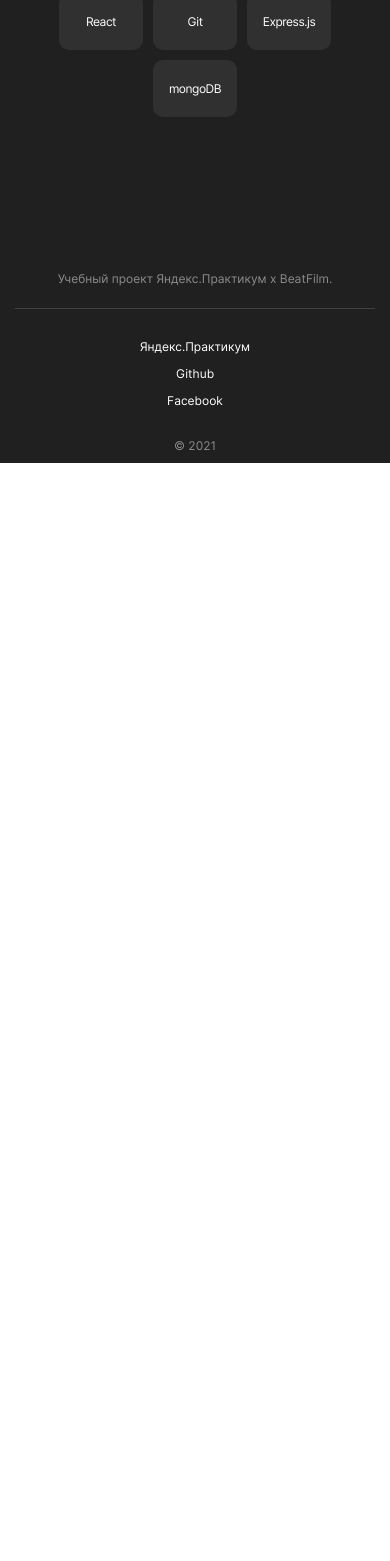
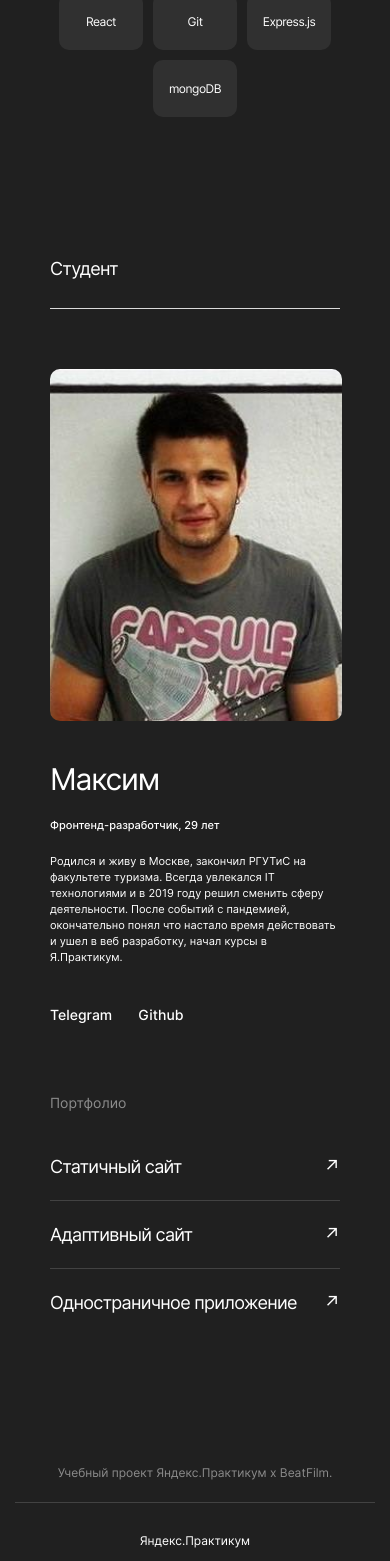
Before and after one commit to SmokenSpanish/movies-explorer-frontend, a React (Create React App) app: page / in a window 390 px wide. Shown: the part 1717-3278 px from the top of the page. Before the commit the page ends 2180 px from the top, so only its background shows below. Built offline with nearby package versions, Linux system fonts and the light colour scheme.

Commit message:
feat: create an adaptive Portfolio

```diff
--- a/src/components/Footer/Footer.css
+++ b/src/components/Footer/Footer.css
@@ -3,7 +3,6 @@
     flex-direction: column;
     align-items: center;
     max-width: 1140px;
-    /*padding: 79px auto 20px;*/
     padding-top: 79px;
     padding-bottom: 20px;
     margin: 0 auto;
--- a/src/components/Main/Main.js
+++ b/src/components/Main/Main.js
@@ -2,6 +2,7 @@ import React from 'react';
 import Promo from "../Promo/Promo";
 import AboutProject from "../AboutProject/AboutProject";
 import Techs from "../Techs/Techs";
+import Portfolio from "../Portfolio/Portfolio";
 
 export default function Main() {
   return (
@@ -9,6 +10,7 @@ export default function Main() {
       <Promo/>
       <AboutProject/>
       <Techs/>
+      <Portfolio/>
     </main>
   )
 }
--- a/src/components/Portfolio/Portfolio.css
+++ b/src/components/Portfolio/Portfolio.css
@@ -0,0 +1,257 @@
+.portfolio__container {
+    display: flex;
+    flex-direction: column;
+    max-width: 1140px;
+    margin: 0 auto;
+    padding: 110px 0 105px;
+  }
+
+  .portfolio__title {
+    font-size: 22px;
+    font-weight: 400;
+    line-height: 27px;
+    letter-spacing: -0.04em;
+    color: #ffffff;
+    width: 100%;
+    padding-bottom: 23px;
+    border-bottom: 1px solid #dadada;
+    margin: 0;
+  }
+
+  .about {
+    display: flex;
+    flex-direction: row;
+    justify-content: space-between;
+    padding: 66px 0 101px;
+  }
+
+  .about__name {
+    font-size: 50px;
+    font-weight: 400;
+    line-height: 58px;
+    letter-spacing: -0.04em;
+    color: #ffffff;
+    margin: 0 0 18px;
+  }
+
+  .about__profession {
+    font-size: 18px;
+    font-weight: 500;
+    line-height: 20px;
+    color: #ffffff;
+    margin: 0 0 26px;
+  }
+
+  .about__bio {
+    font-size: 14px;
+    font-weight: 400;
+    line-height: 22px;
+    color: #ffffff;
+    max-width: 600px;
+    margin: 0 0 99px;
+  }
+
+  .about__photo {
+    display: block;
+    max-width: 270px;
+    max-height: 327px;
+    object-fit: cover;
+    margin-left: 49px;
+    border-radius: 10px;
+  }
+
+  .about__links-list {
+    display: flex;
+    flex-direction: row;
+    margin: 0;
+    padding: 0;
+    list-style: none;
+  }
+
+  .about__links-element {
+    margin-right: 20px;
+  }
+
+  .about__links-element:last-of-type {
+    margin-right: 0;
+  }
+
+  .about__link {
+    font-size: 14px;
+    font-weight: 500;
+    line-height: 17px;
+    color: #ffffff;
+    text-decoration: none;
+    opacity: 1;
+    transition: opacity 0.2s linear;
+    cursor: pointer;
+  }
+
+  .about__link:hover {
+    opacity: 0.7;
+  }
+
+  .portfolio__subtitle {
+    font-size: 18px;
+    font-weight: 400;
+    line-height: 20px;
+    color: #8b8b8b;
+    margin: 0;
+  }
+
+  .portfolio__links-list {
+    display: flex;
+    flex-direction: column;
+    margin: 30px 0 0;
+    padding: 0;
+    list-style: none;
+  }
+
+  .portfolio__links-element {
+    border-bottom: 1px solid #424242;
+  }
+
+  .portfolio__links-element:last-of-type {
+    border-bottom: none;
+  }
+
+  .portfolio__link {
+    display: flex;
+    flex-direction: row;
+    justify-content: space-between;
+    align-items: center;
+    font-size: 30px;
+    font-weight: 400;
+    line-height: 50px;
+    letter-spacing: -0.04em;
+    color: #ffffff;
+    text-decoration: none;
+    padding-top: 20px;
+    padding-bottom: 19px;
+    opacity: 1;
+    transition: opacity 0.2s linear;
+    cursor: pointer;
+  }
+
+  .portfolio__link:hover {
+    opacity: 0.7;
+  }
+
+  @media screen and (max-width: 1200px) {
+    .portfolio__container {
+      margin: 0 30px;
+    }
+  }
+
+  @media screen and (max-width: 810px) {
+    .portfolio__container {
+      margin: 0 50px;
+      padding: 90px 0 70px;
+    }
+
+    .about {
+      padding-bottom: 91px;
+    }
+
+    .about__name {
+      font-size: 40px;
+      line-height: 40px;
+      margin-bottom: 16px;
+    }
+
+    .about__profession {
+      font-size: 12px;
+      line-height: 18px;
+      margin: 0 0 20px;
+    }
+
+    .about__bio {
+      font-size: 12px;
+      line-height: 18px;
+      max-width: 364px;
+      margin-bottom: 87px;
+    }
+
+    .about__photo {
+      max-width: 255px;
+      max-height: 307px;
+    }
+
+    .portfolio__link {
+      font-size: 28px;
+    }
+  }
+
+  @media screen and (max-width: 600px) {
+    .about {
+      flex-direction: column-reverse;
+      align-items: center;
+      max-width: 292px;
+      margin: 0 auto;
+      padding: 60px 0 66px;
+    }
+
+    .about__photo {
+      margin: 0 0 40px;
+      max-width: 292px;
+      min-height: 352px;
+    }
+  }
+
+  @media screen and (max-width: 470px) {
+    .portfolio__container {
+      padding: 66px 0 50px;
+    }
+
+    .portfolio__title{
+      font-size: 18px;
+      line-height: 22px;
+      padding-bottom: 28px;
+    }
+
+    .about {
+      padding-bottom: 70px;
+    }
+
+    .about__name {
+      font-size: 30px;
+      line-height: 36px;
+      margin-bottom: 20px;
+    }
+
+    .about__profession {
+      font-size: 11px;
+      line-height: 16px;
+    }
+
+    .about__bio {
+      font-size: 11px;
+      line-height: 16px;
+      margin-bottom: 40px;
+    }
+
+    .about__links-element {
+      margin-right: 26px;
+    }
+
+    .portfolio__subtitle {
+      font-size: 14px;
+      line-height: 20px;
+    }
+
+    .portfolio__links-list {
+      margin-top: 20px;
+    }
+
+    .portfolio__link {
+      font-size: 18px;
+      line-height: 28px;
+    }
+
+  }
+
+  @media screen and (max-width: 388px) {
+    .portfolio__container {
+      margin: 0 14px;
+    }
+  }
--- a/src/components/Portfolio/Portfolio.js
+++ b/src/components/Portfolio/Portfolio.js
@@ -0,0 +1,70 @@
+import React from 'react';
+import './Portfolio.css';
+import avatar from '../../images/avatar.jpg'
+
+export default function Portfolio() {
+  return (
+    <section className="portfolio">
+      <div className="portfolio__container">
+        <h2 className="portfolio__title">Студент</h2>
+        <article className="about">
+          <div>
+            <h3 className="about__name">Максим</h3>
+            <p className="about__profession">Фронтенд-разработчик, 29 лет</p>
+            <p className="about__bio">
+              Родился и живу в Москве, закончил РГУТиС на факультете туризма. Всегда увлекался IT технологиями
+              и в 2019 году решил сменить сферу деятельности. После событий с пандемией, окончательно понял что
+              настало время действовать и ушел в веб разработку, начал курсы в Я.Практикум.
+            </p>
+            <ul className="about__links-list">
+              <li className="about__links-element">
+                <a className="about__link"
+                   href="https://t.me/SmokenSpanish"
+                   rel="noreferrer"
+                   target="_blank">Telegram</a>
+              </li>
+              <li className="about__links-element">
+                <a className="about__link"
+                   href="https://github.com/SmokenSpanish"
+                   rel="noreferrer"
+                   target="_blank">Github
+                </a>
+              </li>
+            </ul>
+          </div>
+          <img className="about__photo" src={avatar} alt="фото"/>
+        </article>
+        <h3 className="portfolio__subtitle">Портфолио</h3>
+        <ul className="portfolio__links-list">
+          <li className="portfolio__links-element">
+            <a
+              className="portfolio__link"
+              href="https://SmokenSpanish.github.io/how-to-learn"
+              rel="noreferrer"
+              target="_blank">Статичный сайт
+              <div className="portfolio__arrow">↗</div>
+            </a>
+          </li>
+          <li className="portfolio__links-element">
+            <a
+              className="portfolio__link"
+              href="https://SmokenSpanish.github.io/russian-travel/index.html"
+              rel="noreferrer"
+              target="_blank">Адаптивный сайт
+              <div className="portfolio__arrow">↗</div>
+            </a>
+          </li>
+          <li className="portfolio__links-element">
+            <a
+              className="portfolio__link"
+              href="https://SmokenSpanish.github.io/mesto-react/index.html"
+              rel="noreferrer"
+              target="_blank">Одностраничное приложение
+              <div className="portfolio__arrow">↗</div>
+            </a>
+          </li>
+        </ul>
+      </div>
+    </section>
+  )
+}
```
Also changed, not shown: src/images/avatar.jpg (added).
